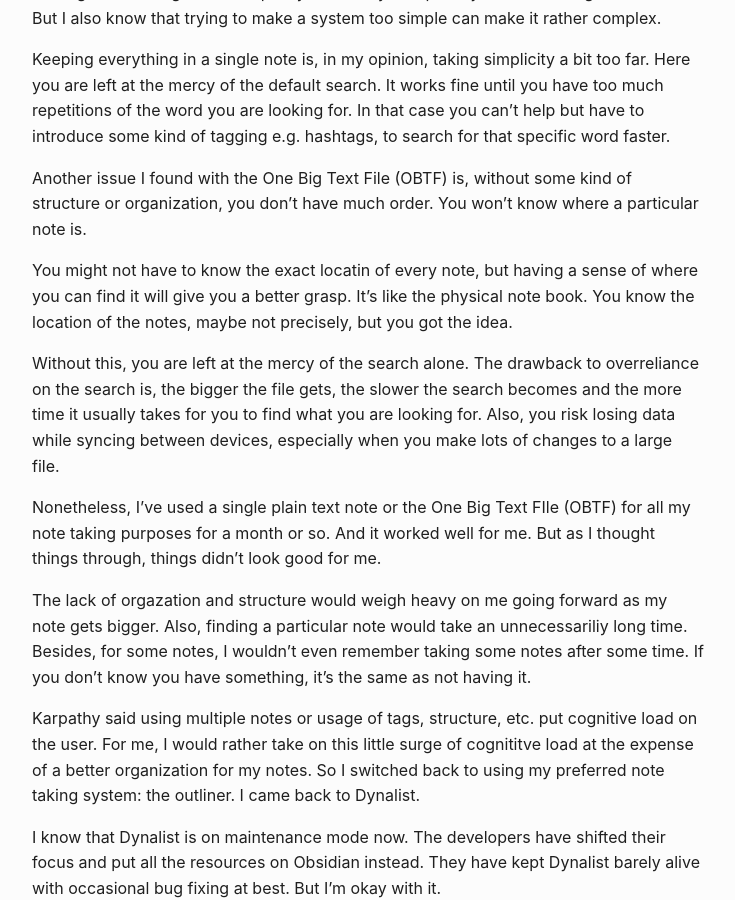
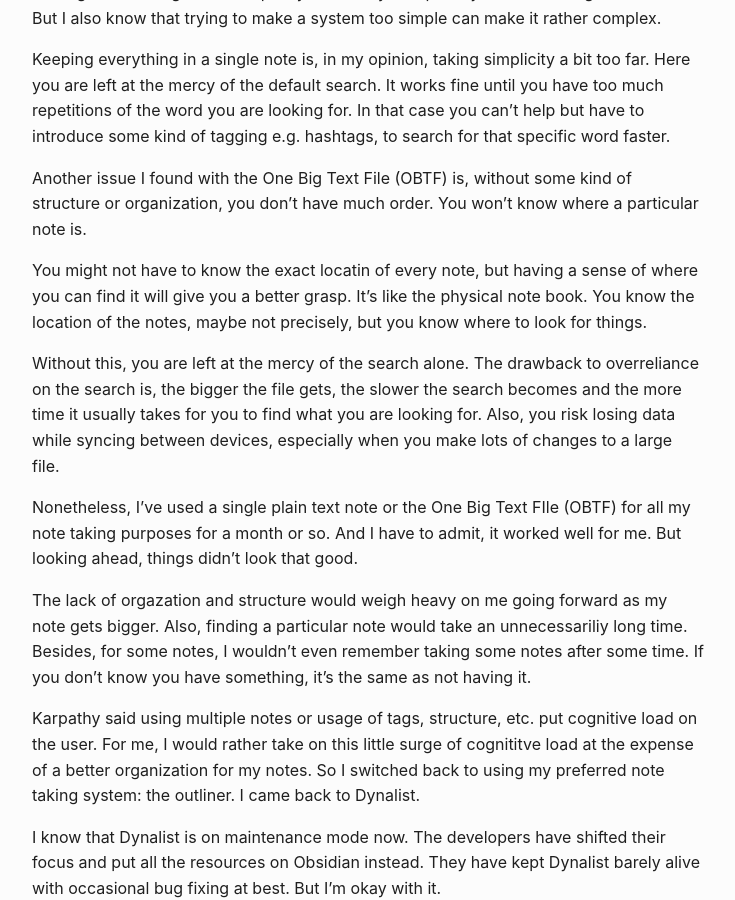
Before and after one commit to muntasimulhaque/muntasimulhaque.github.io, a Jekyll site: the page built from _posts/2025-05-12-cons-of-single-plaintext-file.md, in a window 1280 px wide and 900 px high, scrolled down 1312 px. Shown: the whole window, without its empty margins (272-1007 px from the left). Built offline with Jekyll 4.4.1, drawn with Linux system fonts in a browser that asks for light colours.

Commit message:
Update 2025-05-12-cons-of-single-plaintext-file.md

```diff
--- a/_posts/2025-05-12-cons-of-single-plaintext-file.md
+++ b/_posts/2025-05-12-cons-of-single-plaintext-file.md
@@ -32,11 +32,11 @@
 
 Another issue I found with the One Big Text File (OBTF) is, without some kind of structure or organization, you don't have much order. You won't know where a particular note is.
 
-You might not have to know the exact locatin of every note, but having a sense of where you can find it will give you a better grasp. It's like the physical note book. You know the location of the notes, maybe not precisely, but you got the idea.
+You might not have to know the exact locatin of every note, but having a sense of where you can find it will give you a better grasp. It's like the physical note book. You know the location of the notes, maybe not precisely, but you know where to look for things.
 
 Without this, you are left at the mercy of the search alone. The drawback to overreliance on the search is, the bigger the file gets, the slower the search becomes and the more time it usually takes for you to find what you are looking for. Also, you risk losing data while syncing between devices, especially when you make lots of changes to a large file.
 
-Nonetheless, I've used a single plain text note or the One Big Text FIle (OBTF) for all my note taking purposes for a month or so. And it worked well for me. But as I thought things through, things didn't look good for me.
+Nonetheless, I've used a single plain text note or the One Big Text FIle (OBTF) for all my note taking purposes for a month or so. And I have to admit, it worked well for me. But looking ahead, things didn't look that good.
 
 The lack of orgazation and structure would weigh heavy on me going forward as my note gets bigger. Also, finding a particular note would take an unnecessariliy long time. Besides, for some notes, I wouldn't even remember taking some notes after some time. If you don't know you have something, it's the same as not having it.
 
```
